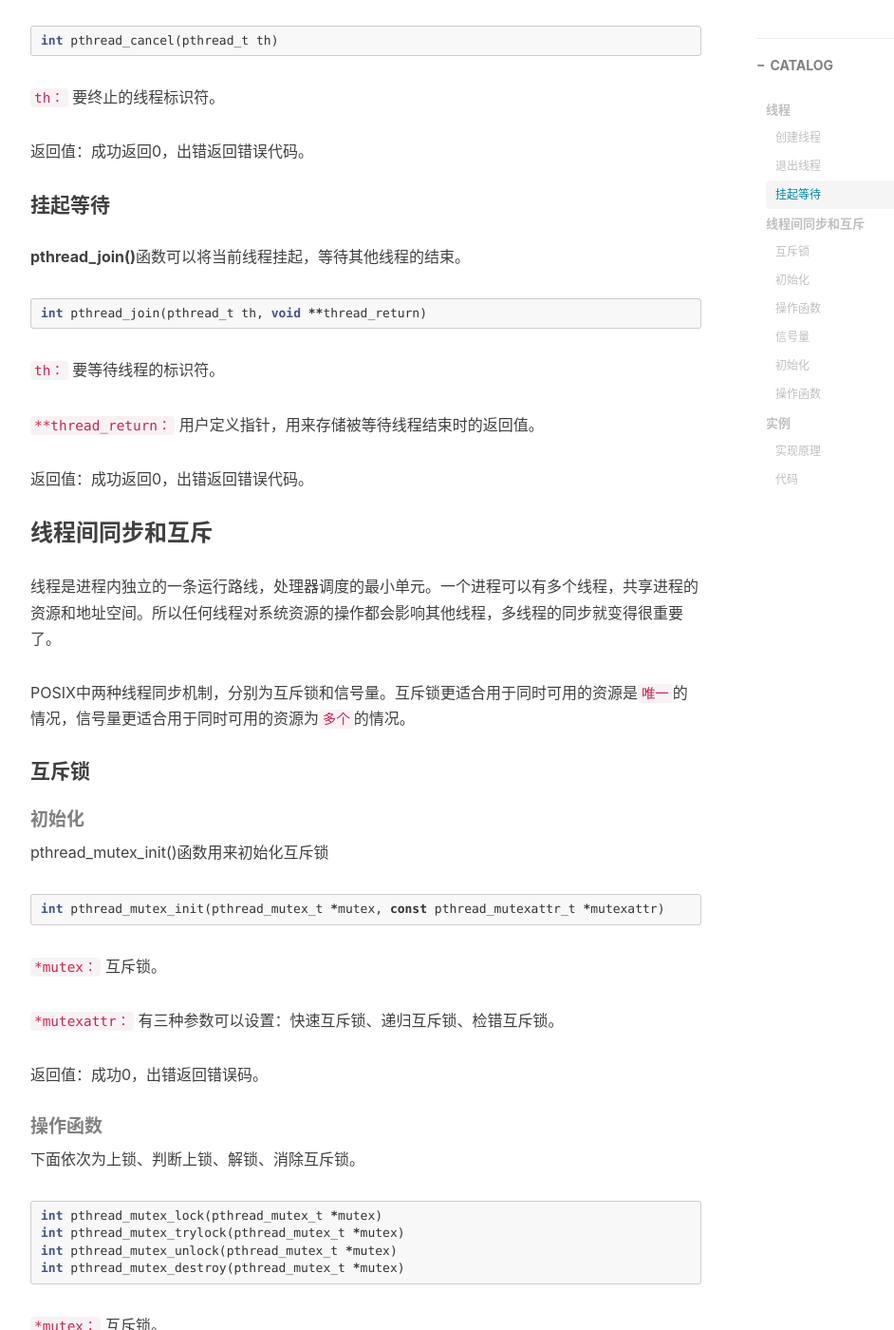
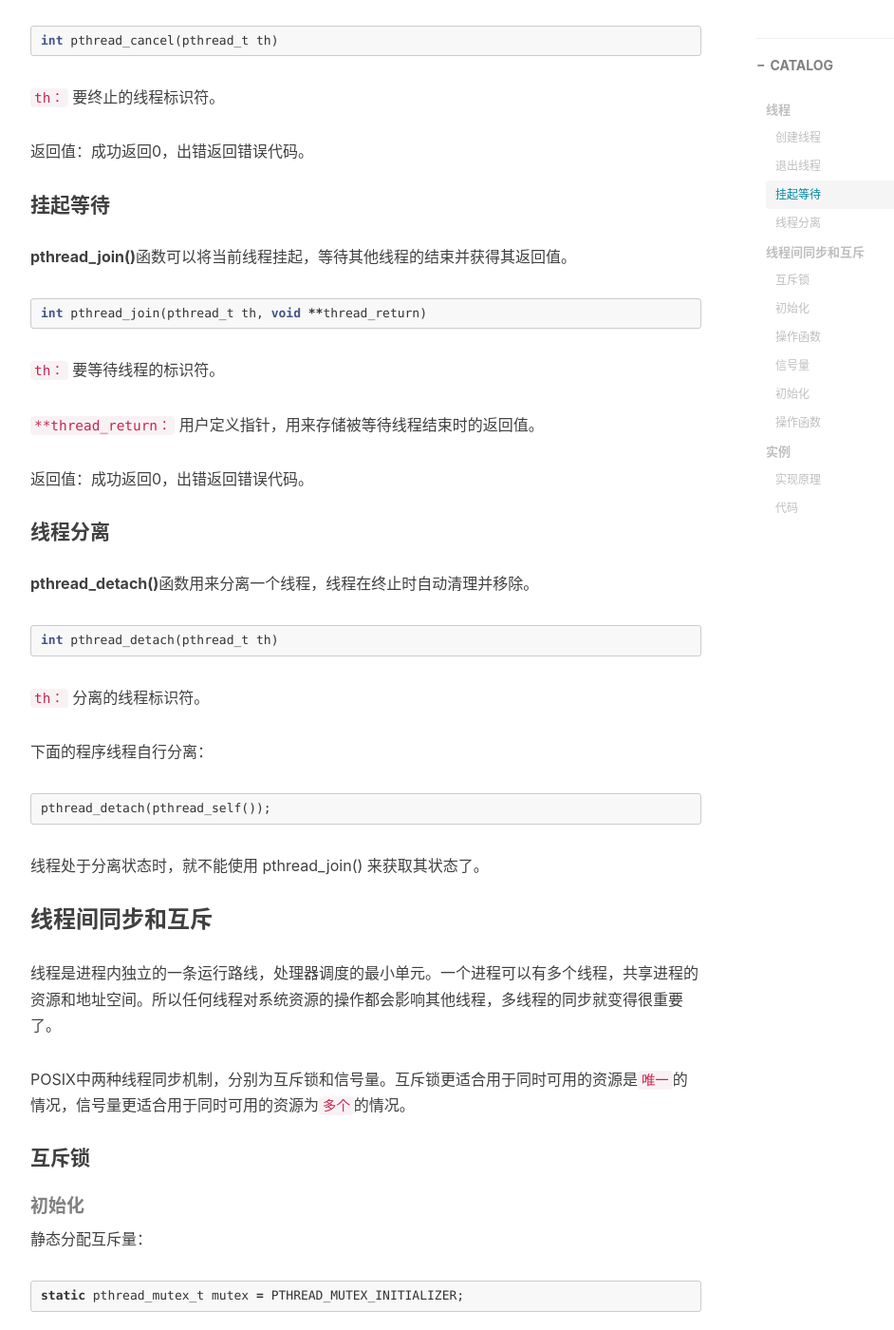
Before and after one commit to eeluobu/eeluobu.github.io, a Jekyll site: the page built from _posts/2016-05-18-thread.markdown, in a window 1280 px wide and 1400 px high, scrolled down 1517 px. Shown: the whole window at 95% size, without its empty margins (233-1175 px from the left). Built offline with Jekyll 4.4.1, drawn with Linux system fonts in a browser that asks for light colours; nearby versions of some CDN libraries; comment, search, counter and statistics services are not loaded.

Commit message:
fix pthread

````diff
--- a/_posts/2016-05-18-thread.markdown
+++ b/_posts/2016-05-18-thread.markdown
@@ -60,7 +60,7 @@
 
 #### 挂起等待
 
-**pthread_join()**函数可以将当前线程挂起，等待其他线程的结束。
+**pthread_join()**函数可以将当前线程挂起，等待其他线程的结束并获得其返回值。
 
 ``` c
 int pthread_join(pthread_t th, void **thread_return)
@@ -73,6 +73,27 @@
 返回值：成功返回0，出错返回错误代码。
 
 
+#### 线程分离
+
+
+**pthread_detach()**函数用来分离一个线程，线程在终止时自动清理并移除。
+
+``` c
+int pthread_detach(pthread_t th)
+```
+
+`th：` 分离的线程标识符。
+
+下面的程序线程自行分离：
+
+``` c
+pthread_detach(pthread_self());
+```
+
+线程处于分离状态时，就不能使用 pthread_join() 来获取其状态了。
+
+
+
 ### 线程间同步和互斥
 
 线程是进程内独立的一条运行路线，处理器调度的最小单元。一个进程可以有多个线程，共享进程的资源和地址空间。所以任何线程对系统资源的操作都会影响其他线程，多线程的同步就变得很重要了。
@@ -83,6 +104,14 @@
 
 ##### 初始化
 
+
+静态分配互斥量：
+
+``` c
+static pthread_mutex_t mutex = PTHREAD_MUTEX_INITIALIZER;
+```
+
+动态分配互斥量：
 pthread_mutex_init()函数用来初始化互斥锁
 
 ``` c
````
